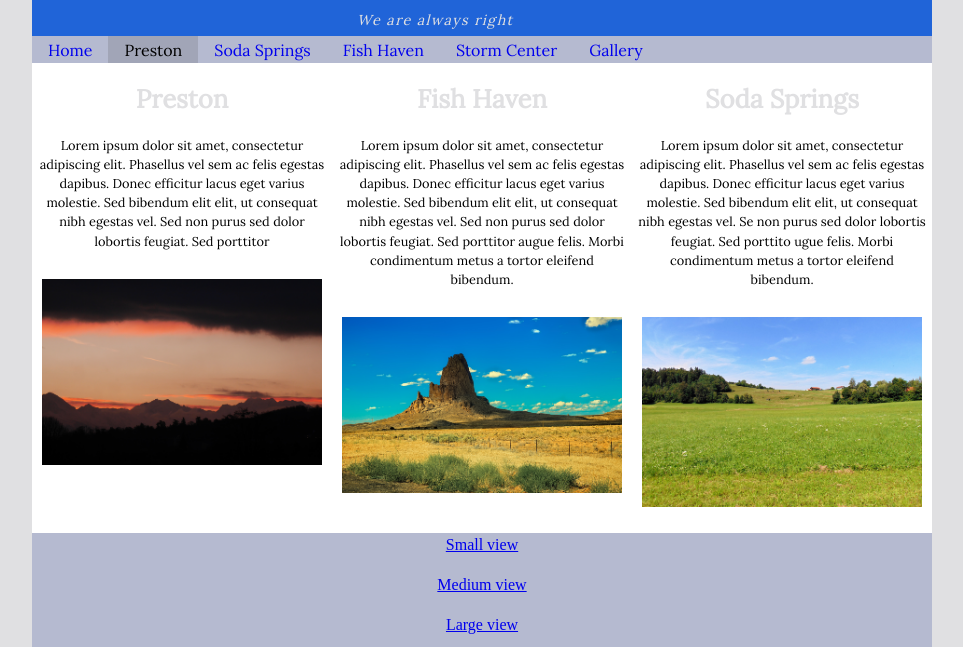
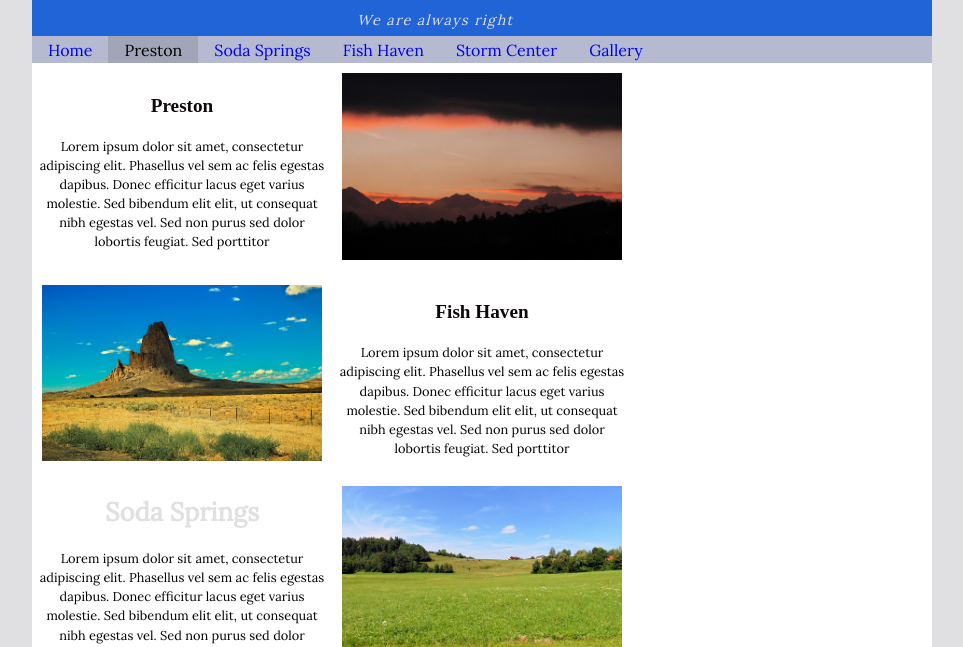
Before and after one commit to janneandrea16/janneandrea16.github.io, a plain HTML site: page weather/index.html in a window 1280 px wide. Shown: the part 102-749 px from the top of the page, without its empty margins (158-1121 px from the left). Drawn offline with Linux system fonts and the light colour scheme; a web font is replaced by a local one.

Commit message:
intent commit

```diff
--- a/weather/css/large.css
+++ b/weather/css/large.css
@@ -27,24 +27,30 @@
     display: block;
     }
 
-.home-main{
+/* Home Page*/
+
+.three-images{
+    width: 100%;
+    height: auto;
+    grid-row:;
+    grid-column:;
+
+}
+
+
+* {
+    box-sizing: border-box;
+  }
+
+
+.cities-container article{
     display: grid;
     grid-template-columns: 1fr 1fr 1fr;
-    font-size: 0.8rem;
-    }
-
-.home-main div{
-    flex-direction: row;
-      }
-.home-main section{
-    margin: 0 auto;
-    }
-
-.home-main img{
-    width:100%;
 }
 
-section:nth-child(3) {
-    grid-column: span 1;
+.data{
+    grid-row:;
+    grid-column: ;
+}
 
 }
--- a/weather/css/medium.css
+++ b/weather/css/medium.css
@@ -74,12 +74,18 @@ div.center-image img{
     height: auto;
 }
 
-.home-main div{
-    /*display: block;*/
-    flex-direction: row;
+article {
+    display: grid;
+    grid-template-columns: 1fr 1fr;
   }
 
-.home-main div:nth-child(odd) {
-	flex-direction: row-reverse;
+article:nth-child(odd) img {
+    grid-column: 2;
+  }
+
+article:nth-child(odd) .data{
+    grid-column: 1;
+    grid-row: 1;
+  }
+
 }
-}
--- a/weather/index.html
+++ b/weather/index.html
@@ -37,39 +37,43 @@
         </ul>
     </nav>
 
-    <main class="home-main">
-        <div>
-            <h1>Preston</h1>
-            <p class="data">
+    <section class="cities-container">
+        <article>
+            <img class="three-images" src="images/preston.png" alt="image 1">
+            <div class="data">
+                <h2>Preston</h2>
+                <p>
                     Lorem ipsum dolor sit amet, consectetur adipiscing elit. Phasellus vel sem ac felis egestas dapibus.
                     Donec efficitur lacus eget varius molestie. Sed bibendum elit elit, ut consequat nibh egestas vel.
                     Sed non purus sed dolor lobortis feugiat. Sed porttitor
+                </p>
+            </div>
+        </article>
 
-            </p>
-                <img class="three-images" src="images/preston.png" alt="image 1">
-        </div>
-        <div>
-            <h1>Fish Haven</h1>
-            <p class="data">
+        <article>
+            <img class="three-images" src="images/fish.png" alt="image 1">
+            <div class="data">
+                <h2>Fish Haven</h2>
+                <p>
                     Lorem ipsum dolor sit amet, consectetur adipiscing elit. Phasellus vel sem ac felis egestas dapibus.
                     Donec efficitur lacus eget varius molestie. Sed bibendum elit elit, ut consequat nibh egestas vel.
-                Sed non purus sed dolor lobortis feugiat. Sed porttitor augue felis. Morbi condimentum metus a tortor
-                eleifend bibendum.
+                    Sed non purus sed dolor lobortis feugiat. Sed porttitor
                 </p>
-            <img class="three-images" src="images/fish.png" alt="image 2">
             </div>
-        <div>
+        </article>
+
+        <article>
+            <img class="three-images" src="images/soda.png" alt="image 1">
+            <div class="data">
                 <h1>Soda Springs</h1>
-            <p class="data">
+                <p>
                     Lorem ipsum dolor sit amet, consectetur adipiscing elit. Phasellus vel sem ac felis egestas dapibus.
                     Donec efficitur lacus eget varius molestie. Sed bibendum elit elit, ut consequat nibh egestas vel.
-                Se non purus sed dolor lobortis feugiat. Sed porttito ugue felis. Morbi condimentum metus a tortor
-                eleifend bibendum.
+                    Sed non purus sed dolor lobortis feugiat. Sed porttitor
                 </p>
-            <img class="three-images" src="images/soda.png" alt="image 1">
-
             </div>
-    </main>
+        </article>
+    </section>
     <footer>
         <p><a href="https://wireframe.cc/Pu0bWu">Small view</a></p>
         <p><a href="https://wireframe.cc/9QrExS">Medium view</a></p>
```
Lines whose indentation alone changed are shown as unchanged.
